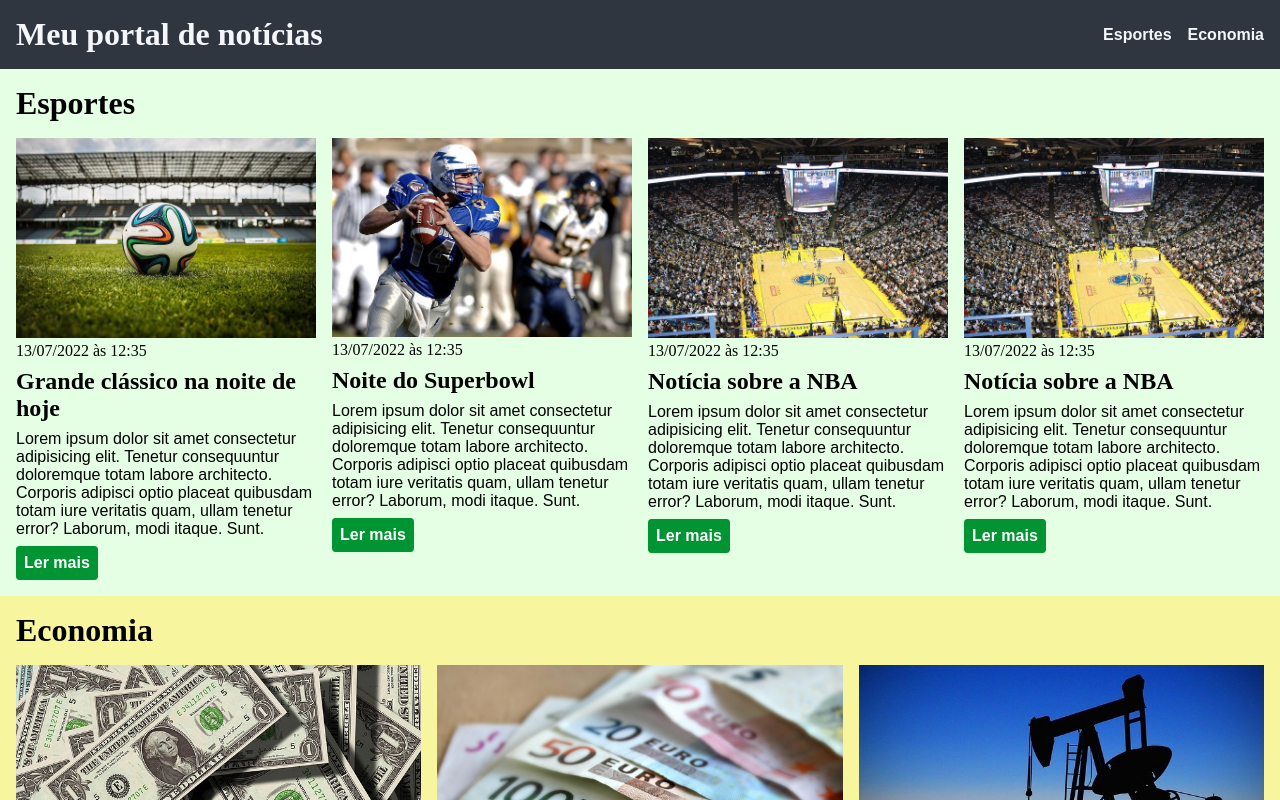
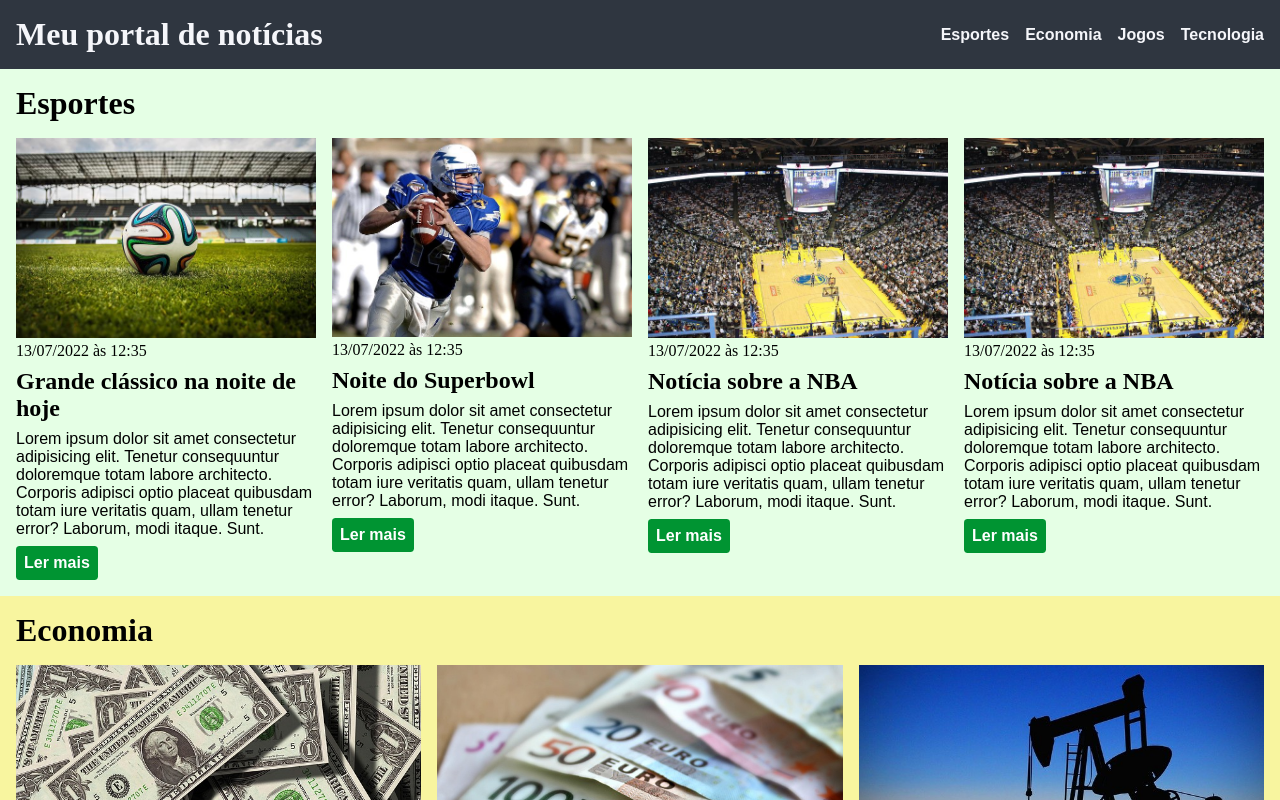
Before and after one commit to gabrielgua/modulo_css, a plain HTML site: page index.html in a window 1280 px wide. Shown: the top 800 px of the page. Drawn offline with Linux system fonts and the light colour scheme.

Commit message:
adicionando links no header para as novas seções

```diff
--- a/index.html
+++ b/index.html
@@ -18,6 +18,12 @@
                     </li>
                     <li>
                         <a href="#economy" title="Ir para a seção de notícias">Economia</a>
+                    </li>
+                    <li>
+                        <a href="#games" title="Ir para a seção de notícias">Jogos</a>
+                    </li>
+                    <li>
+                        <a href="#tecnology" title="Ir para a seção de notícias">Tecnologia</a>
                     </li>
                 </ul>
             </nav>
```
